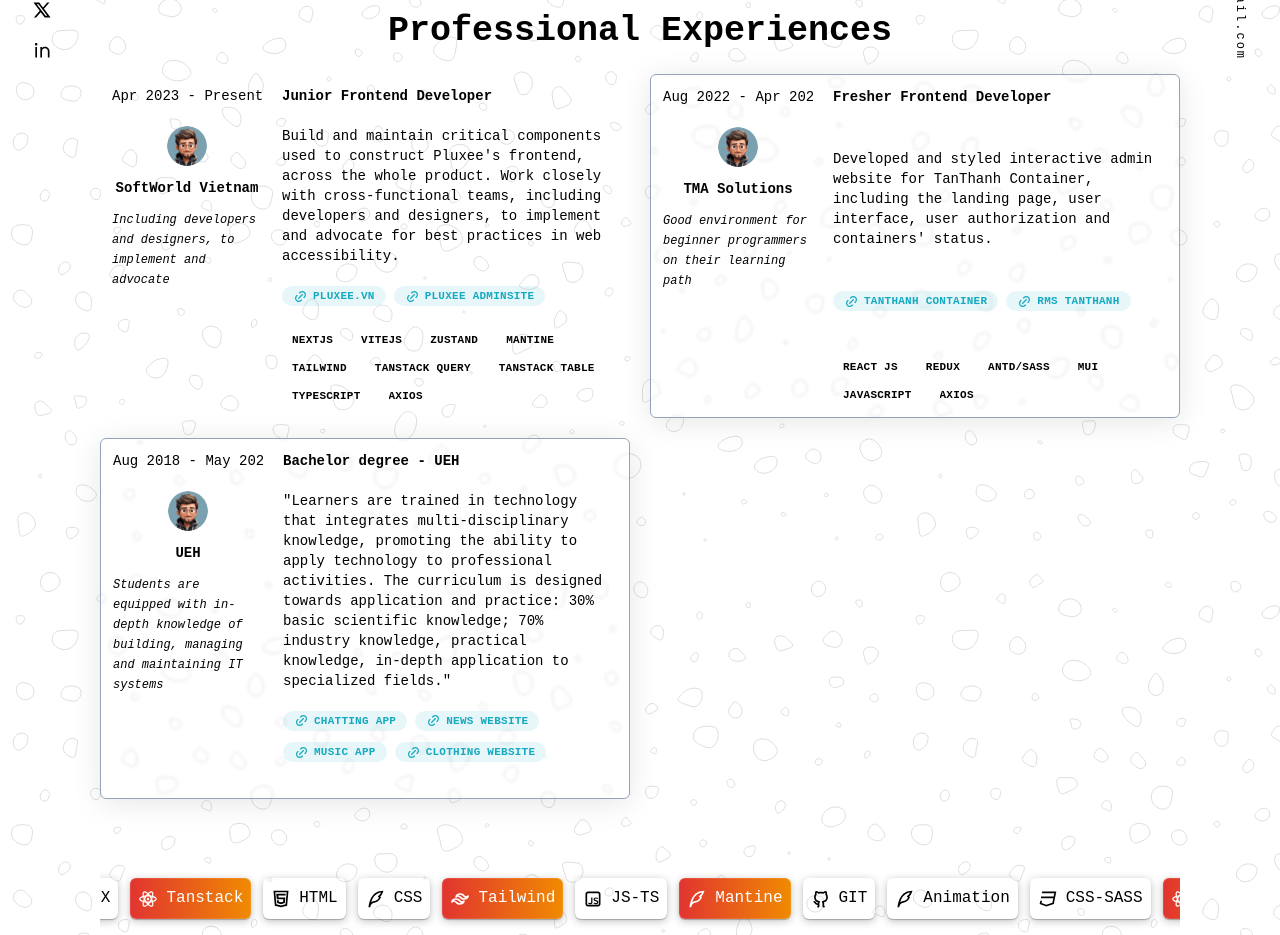
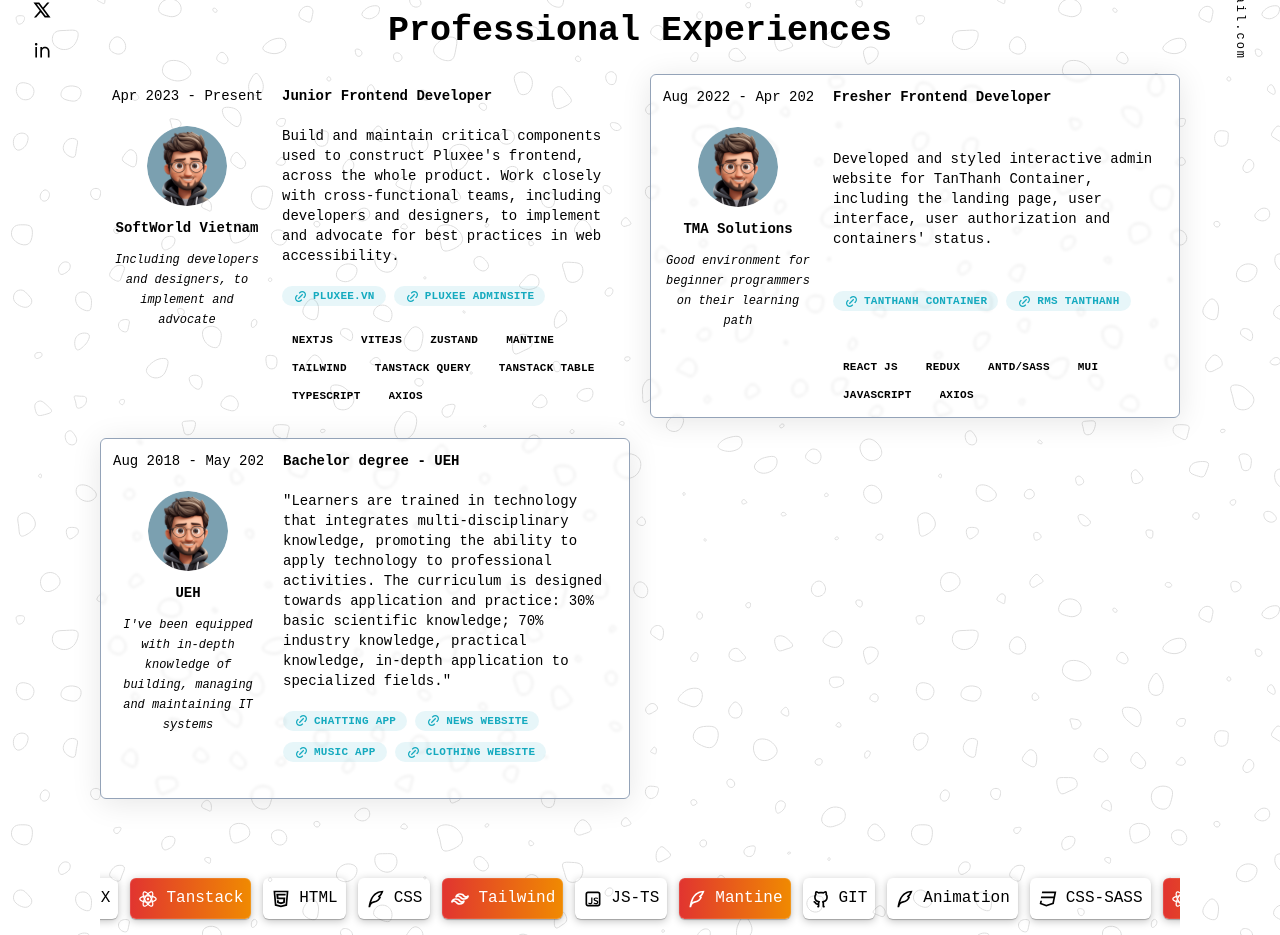
Before and after one commit to Hieu-BuiMinh/My-Portfolio, a React (Create React App) app: page / in a window 1280 px wide. Shown: the part 640-1575 px from the top of the page. Built offline with nearby package versions, Linux system fonts and the light colour scheme.

Commit message:
remove drag event

```diff
--- a/package.json
+++ b/package.json
@@ -1,6 +1,7 @@
 {
   "name": "my-portfolio",
-  "version": "0.1.0",
+  "version": "1.0.0",
+  "author": "Warlock-BM <minhhieu2122000@gmail.com>",
   "private": true,
   "dependencies": {
     "@mantine/core": "^7.8.1",
--- a/src/views/portfolio-view/components/glass-block/index.tsx
+++ b/src/views/portfolio-view/components/glass-block/index.tsx
@@ -26,10 +26,14 @@
 				<p className="text-[var(--color-link-badge)]">{data.blockHeader}</p>
 
 				{data.meta && (
-					<div className="w-full flex flex-col gap-3">
-						<img className="w-10 h-10 mx-auto rounded-full" alt="company-img" src={data.meta.coAvt} />
-						<div className="font-bold text-wrap text-center">{data.meta.coName}</div>
-						<div className="text-[12px] italic text-wrap">{data.meta.coOverview}</div>
+					<div className="w-full flex flex-col gap-3 text-center">
+						<img
+							className="w-20 h-20 mx-auto rounded-full max-md:w-10 max-md:h-10"
+							alt="company-img"
+							src={data.meta.coAvt}
+						/>
+						<div className="font-bold text-wrap">{data.meta.coName}</div>
+						<div className="text-[12px] italic text-wrap max-sm:hidden">{data.meta.coOverview}</div>
 					</div>
 				)}
 			</div>
--- a/src/views/portfolio-view/sections/experience/data.tsx
+++ b/src/views/portfolio-view/sections/experience/data.tsx
@@ -79,7 +79,7 @@
 			coName: 'UEH',
 			coAvt: '/assets/images/commons/avatar/avt_favicon.png',
 			coOverview: (
-				<>Students are equipped with in-depth knowledge of building, managing and maintaining IT systems</>
+				<>I've been equipped with in-depth knowledge of building, managing and maintaining IT systems</>
 			),
 		},
 	},
```
